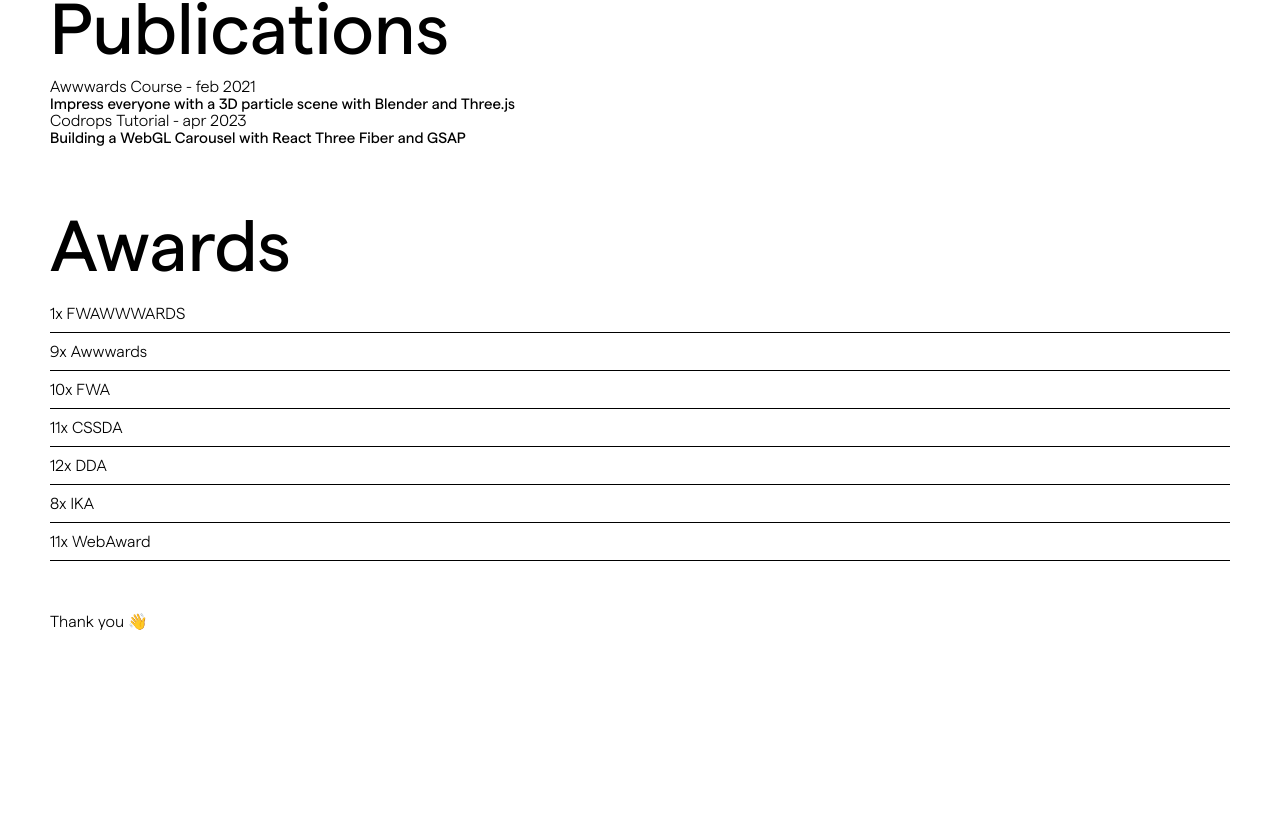
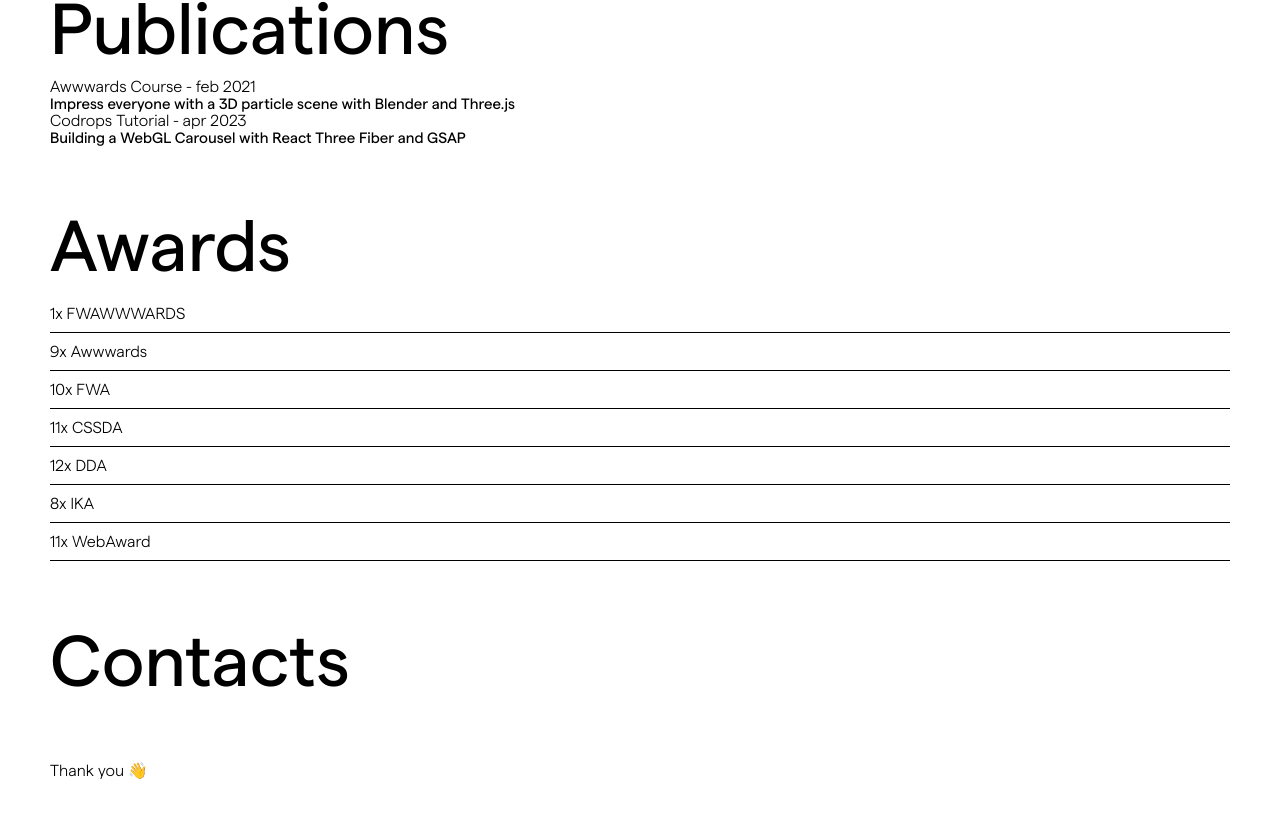
Before and after one commit to pronoia9/portfolio-supah, a React (Vite) app: page / in a window 1280 px wide. Shown: the part 4157-4975 px from the top of the page. Before the commit the page ends 4848 px from the top, so only its background shows below. Built offline with nearby package versions, Linux system fonts and the light colour scheme.

Commit message:
enable contacts section

```diff
--- a/src/App.jsx
+++ b/src/App.jsx
@@ -35,7 +35,7 @@
         <Works />
         <Publications />
         <Awards />
-        {/* <Contacts /> */}
+        <Contacts />
         <br />
         <br />
         <br />
```
